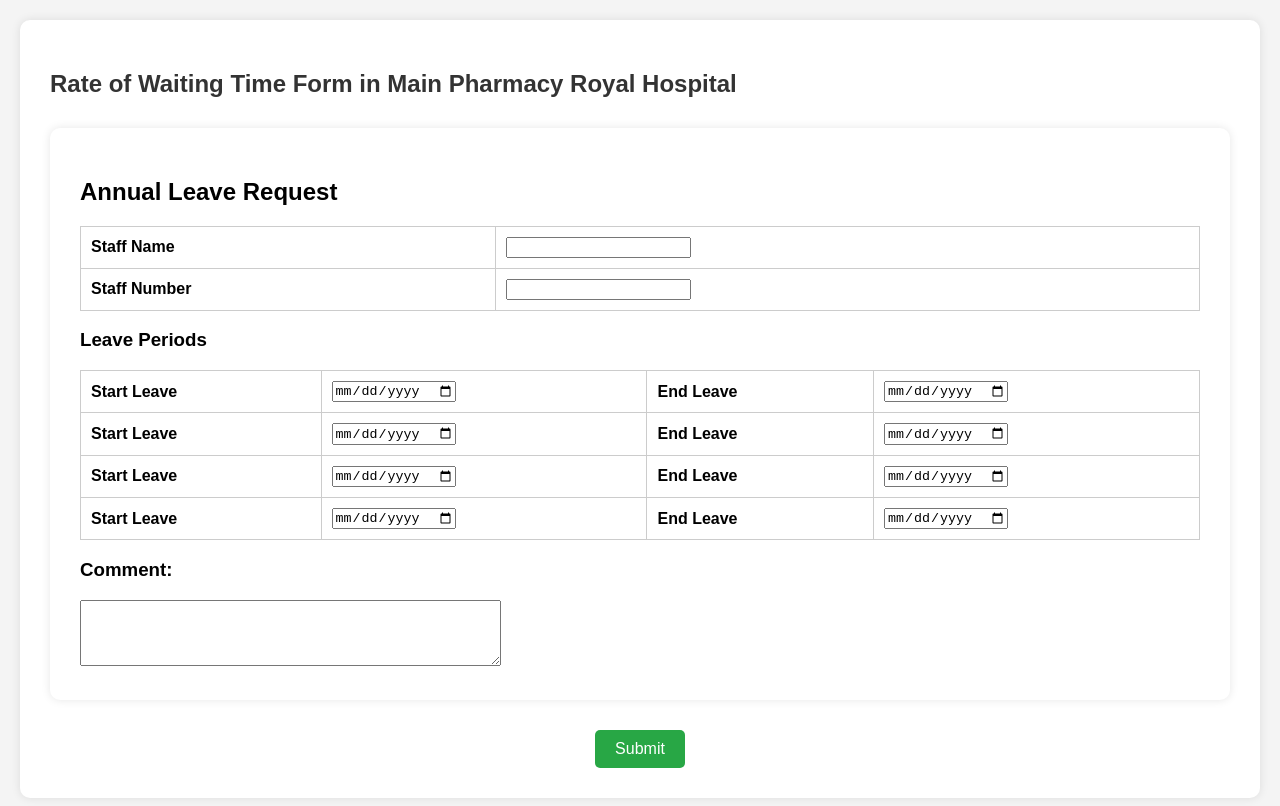
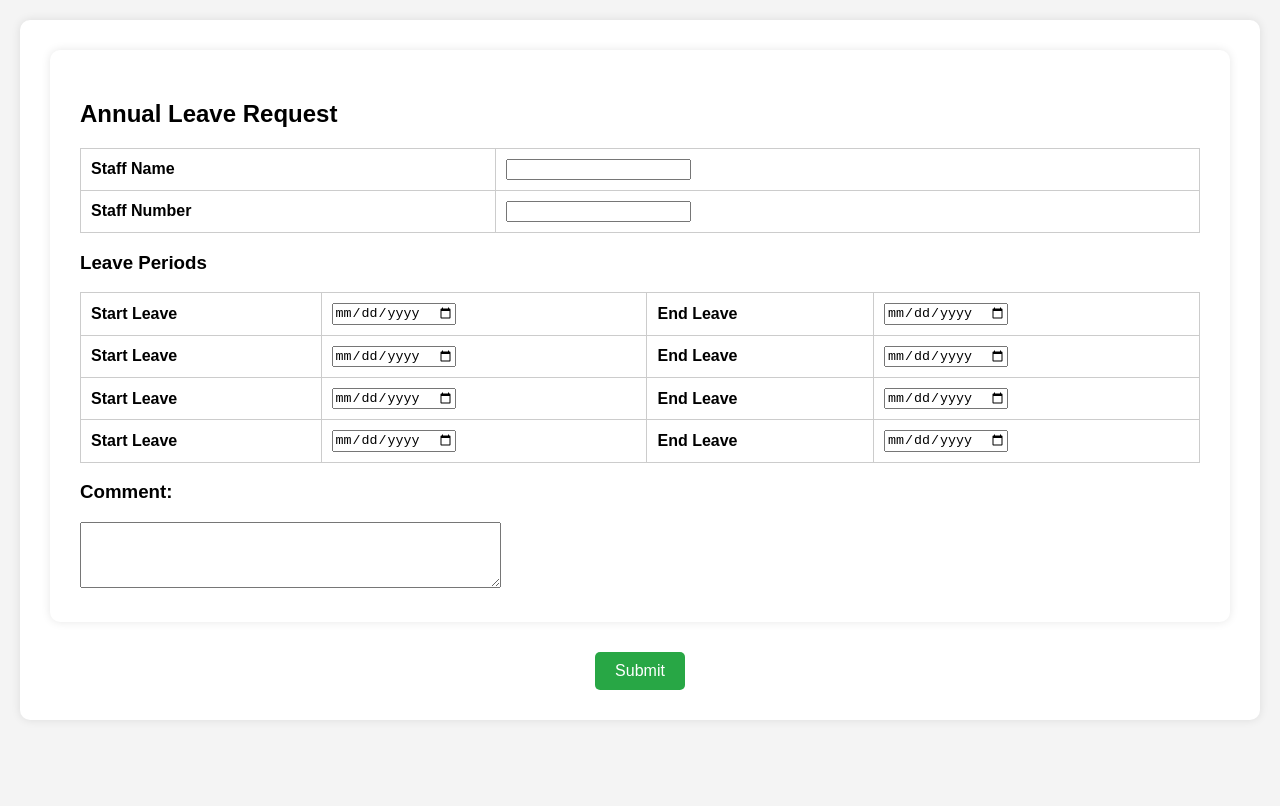
Before and after one commit to phrh808/phrh808, a plain HTML site: page index.html in a window 1280 px wide. Drawn offline with Linux system fonts and the light colour scheme.

Commit message:
Add files via upload

```diff
--- a/index.html
+++ b/index.html
@@ -97,11 +97,7 @@
 </head>
 <body>
     <div class="questionnaire">
-        <form action="mailto:memetoo707@gmail.com" method="post" enctype="text/plain">
-            <div class="section">
-                <h2>Rate of Waiting Time Form in Main Pharmacy Royal Hospital</h2>
-            </div>
-
+        <form action="mailto:phrh808@gmail.com" method="post" enctype="text/plain">
             <div class="leave-request">
                 <h2>Annual Leave Request</h2>
                 <table>
```
